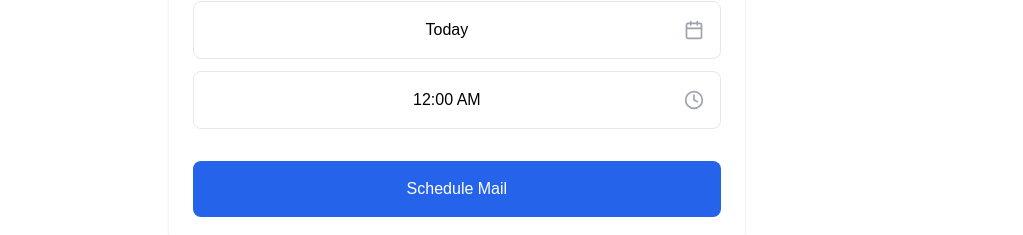
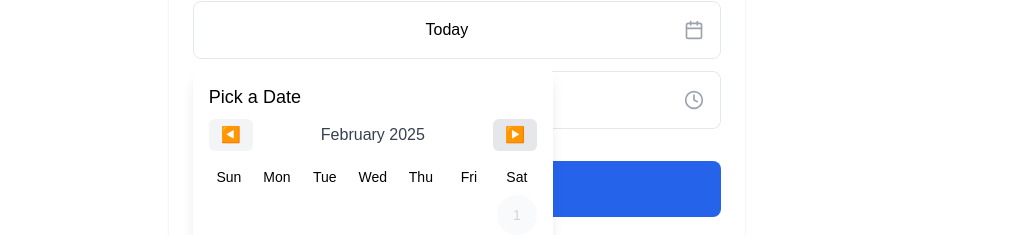
Before and after one commit to invtfl-yuvraj/nextjs-mail-scheduler, a Next.js app: page / in a window 1280 px wide. Both pictures are taken after a click on the button "Today". Shown: the part 538-773 px from the top of the page, without its empty margins (128-1151 px from the left). Built offline with nearby package versions, Linux system fonts and the light colour scheme.

Commit message:
Created the date picker and time picker components to pick the correct date and time for scheduling

```diff
--- /dev/null
+++ b/src/components/DatePicker.js
@@ -0,0 +1,164 @@
+import React, { useState, useEffect } from "react";
+
+const DatePicker = ({ setShowDatePicker, setSelectedDate, selectedDate }) => {
+  const [currentDate, setCurrentDate] = useState(selectedDate);
+  const [calendarDays, setCalendarDays] = useState([]);
+  const today = new Date();
+  today.setHours(0, 0, 0, 0); // Reset time part for accurate date comparison
+
+  // Generate the calendar days for the current month
+  useEffect(() => {
+    const generateCalendarDays = () => {
+      const daysInMonth = new Date(
+        currentDate.getFullYear(),
+        currentDate.getMonth() + 1,
+        0
+      ).getDate();
+      const firstDayOfMonth = new Date(
+        currentDate.getFullYear(),
+        currentDate.getMonth(),
+        1
+      ).getDay();
+      const days = [];
+      for (let i = 0; i < firstDayOfMonth; i++) {
+        days.push(null); // Empty space for the first week
+      }
+      for (let i = 1; i <= daysInMonth; i++) {
+        days.push(i);
+      }
+      setCalendarDays(days);
+    };
+    generateCalendarDays();
+  }, [currentDate]);
+
+  const isDateDisabled = (day) => {
+    if (!day) return true;
+    const dateToCheck = new Date(
+      currentDate.getFullYear(),
+      currentDate.getMonth(),
+      day
+    );
+    return dateToCheck < today;
+  };
+
+  const handleDateChange = (day) => {
+    if (day && !isDateDisabled(day)) {
+      const newDate = new Date(currentDate);
+      newDate.setDate(day);
+      setCurrentDate(newDate);
+    }
+  };
+
+  const handleConfirm = () => {
+    setSelectedDate(currentDate);
+    setShowDatePicker(false);
+  };
+
+  const handleNextMonth = () => {
+    const newDate = new Date(currentDate);
+    newDate.setMonth(newDate.getMonth() + 1);
+    setCurrentDate(newDate);
+  };
+
+  const handlePreviousMonth = () => {
+    const newDate = new Date(currentDate);
+    newDate.setMonth(newDate.getMonth() - 1);
+    // Only allow going to current month or future months
+    if (newDate.getMonth() >= today.getMonth() || newDate.getFullYear() > today.getFullYear()) {
+      setCurrentDate(newDate);
+    }
+  };
+
+  const isPreviousMonthDisabled = () => {
+    const previousMonth = new Date(currentDate);
+    previousMonth.setMonth(previousMonth.getMonth() - 1);
+    return (
+      previousMonth.getMonth() < today.getMonth() &&
+      previousMonth.getFullYear() <= today.getFullYear()
+    );
+  };
+
+  const getButtonStyles = (day) => {
+    if (!day) return "text-transparent cursor-default";
+
+    const isDisabled = isDateDisabled(day);
+    const isSelected = day === currentDate.getDate() && !isDisabled;
+
+    if (isDisabled) {
+      return "text-gray-300 cursor-not-allowed bg-gray-50";
+    }
+    if (isSelected) {
+      return "bg-blue-600 text-white hover:bg-blue-700";
+    }
+    return "text-gray-700 hover:bg-blue-100";
+  };
+
+  return (
+    <div className="absolute left-0 mt-2 bg-white p-4 shadow-lg rounded-lg z-10">
+      <h4 className="text-lg font-medium mb-2">Pick a Date</h4>
+      {/* Header for month navigation */}
+      <div className="flex justify-between items-center mb-4">
+        <button
+          onClick={handlePreviousMonth}
+          disabled={isPreviousMonthDisabled()}
+          className={`px-3 py-1 rounded-md transition-colors ${
+            isPreviousMonthDisabled()
+              ? "bg-gray-100 text-gray-400 cursor-not-allowed"
+              : "bg-gray-200 hover:bg-gray-300"
+          }`}
+        >
+          ◀️
+        </button>
+        <span className="text-gray-700">
+          {currentDate.toLocaleString("default", {
+            month: "long",
+            year: "numeric",
+          })}
+        </span>
+        <button
+          onClick={handleNextMonth}
+          className="px-3 py-1 bg-gray-200 rounded-md hover:bg-gray-300"
+        >
+          ▶️
+        </button>
+      </div>
+      {/* Calendar grid */}
+      <div className="grid grid-cols-7 gap-2 mb-4">
+        {["Sun", "Mon", "Tue", "Wed", "Thu", "Fri", "Sat"].map((day) => (
+          <div key={day} className="text-center font-medium text-sm">
+            {day}
+          </div>
+        ))}
+        {calendarDays.map((day, index) => (
+          <button
+            key={index}
+            onClick={() => handleDateChange(day)}
+            disabled={isDateDisabled(day)}
+            className={`w-10 h-10 rounded-full flex items-center justify-center text-sm transition-colors ${getButtonStyles(
+              day
+            )}`}
+          >
+            {day}
+          </button>
+        ))}
+      </div>
+      {/* Action buttons */}
+      <div className="flex justify-end gap-2">
+        <button
+          onClick={() => setShowDatePicker(false)}
+          className="px-4 py-2 bg-gray-200 rounded-md hover:bg-gray-300 transition-colors"
+        >
+          Cancel
+        </button>
+        <button
+          onClick={handleConfirm}
+          className="px-4 py-2 bg-blue-600 text-white rounded-md hover:bg-blue-700 transition-colors"
+        >
+          Confirm
+        </button>
+      </div>
+    </div>
+  );
+};
+
+export default DatePicker;
--- a/src/components/ScheduleInput.js
+++ b/src/components/ScheduleInput.js
@@ -1,6 +1,8 @@
 import React, { useState } from "react";
 import ProfileSwitcher from "./ProfileSwitcher";
 import RecipientListDropdown from "./RecipientListDropdown";
+import DatePicker from "./DatePicker";
+import TimePicker from "./TimePicker";
 import { Calendar, Clock, Plus, X} from 'lucide-react';
 
 const ScheduleInput = () => {
@@ -209,7 +211,11 @@ const ScheduleInput = () => {
               <span className="flex-1">{formatDate(selectedDate)}</span>
               <Calendar className="w-5 h-5 text-gray-400" />
             </button>
-            {/* {showDatePicker && <DatePicker />} */}
+            {showDatePicker && <DatePicker
+            setShowDatePicker = {setShowDatePicker}
+            setSelectedDate = {setSelectedDate}
+            formatDate = {formatDate}
+            selectedDate = {selectedDate} />}
           </div>
 
           <div className="relative">
@@ -220,7 +226,11 @@ const ScheduleInput = () => {
               <span className="flex-1">{formatTime(selectedTime)}</span>
               <Clock className="w-5 h-5 text-gray-400" />
             </button>
-            {/* {showTimePicker && <TimePicker />} */}
+            {showTimePicker && <TimePicker
+            setSelectedTime = {setSelectedTime}
+            selectedTime = {selectedTime}
+            setShowTimePicker = {setShowTimePicker}
+             />}
           </div>
         </div>
       </div>
--- /dev/null
+++ b/src/components/TimePicker.js
@@ -0,0 +1,119 @@
+import React, { useState, useEffect } from "react";
+
+const TimePicker = ({ setSelectedTime, selectedTime, setShowTimePicker, selectedDate }) => {
+  const [time, setTime] = useState(selectedTime);
+  const [error, setError] = useState("");
+
+  useEffect(() => {
+    setError("");
+  }, [time]);
+
+  const handleTimeChange = (field, value) => {
+    setTime((prev) => ({
+      ...prev,
+      [field]: value,
+    }));
+  };
+
+  const handleConfirm = () => {
+    const now = new Date();
+    const date = selectedDate ? new Date(selectedDate) : now; // Ensure selectedDate is a valid Date object
+    const isToday = date.toDateString() === now.toDateString();
+
+    const selectedHours = time.period === "PM" ? (time.hours % 12) + 12 : time.hours % 12;
+    const selectedMinutes = time.minutes;
+
+    if (isToday) {
+      const currentHours = now.getHours();
+      const currentMinutes = now.getMinutes();
+
+      if (
+        selectedHours < currentHours ||
+        (selectedHours === currentHours && selectedMinutes <= currentMinutes)
+      ) {
+        setError("Selected time is in the past. Adjusting to the next available time.");
+
+        let newHours = currentHours;
+        let newMinutes = Math.ceil((currentMinutes + 1) / 15) * 15; // Round up to the next 15-minute slot
+
+        if (newMinutes >= 60) {
+          newMinutes = 0;
+          newHours++;
+        }
+
+        const newPeriod = newHours >= 12 ? "PM" : "AM";
+        newHours = newHours > 12 ? newHours - 12 : newHours === 0 ? 12 : newHours;
+
+        setTime({
+          hours: newHours,
+          minutes: newMinutes,
+          period: newPeriod,
+        });
+
+        return;
+      }
+    }
+
+    setSelectedTime(time);
+    setShowTimePicker(false);
+  };
+
+
+  return (
+    <div className="absolute left-0 mt-2 bg-white p-4 shadow-lg rounded-lg z-10">
+      <h4 className="text-lg font-medium mb-2">Pick a Time</h4>
+      {error && <p className="text-red-500 text-sm mb-2">{error}</p>}
+      <div className="flex justify-between items-center gap-2 mb-4">
+        <select
+          value={time.hours}
+          onChange={(e) => handleTimeChange("hours", parseInt(e.target.value))}
+          className="px-3 py-2 border rounded-md"
+        >
+          {Array.from({ length: 12 }, (_, i) => i + 1).map((hour) => (
+            <option key={hour} value={hour}>
+              {hour}
+            </option>
+          ))}
+        </select>
+        <span>:</span>
+        <select
+          value={time.minutes}
+          onChange={(e) =>
+            handleTimeChange("minutes", parseInt(e.target.value))
+          }
+          className="px-3 py-2 border rounded-md"
+        >
+          {[0, 15, 30, 45].map((minute) => (
+            <option key={minute} value={minute}>
+              {minute.toString().padStart(2, "0")}
+            </option>
+          ))}
+        </select>
+        <select
+          value={time.period}
+          onChange={(e) => handleTimeChange("period", e.target.value)}
+          className="px-3 py-2 border rounded-md"
+        >
+          <option value="AM">AM</option>
+          <option value="PM">PM</option>
+        </select>
+      </div>
+      <div className="flex justify-end gap-2">
+        <button
+          onClick={() => setShowTimePicker(false)}
+          className="px-4 py-2 bg-gray-200 rounded-md hover:bg-gray-300"
+        >
+          Cancel
+        </button>
+        <button
+          onClick={handleConfirm}
+          className="px-4 py-2 bg-blue-600 text-white rounded-md hover:bg-blue-700"
+        >
+          Confirm
+        </button>
+      </div>
+    </div>
+  );
+};
+
+export default TimePicker;
```
